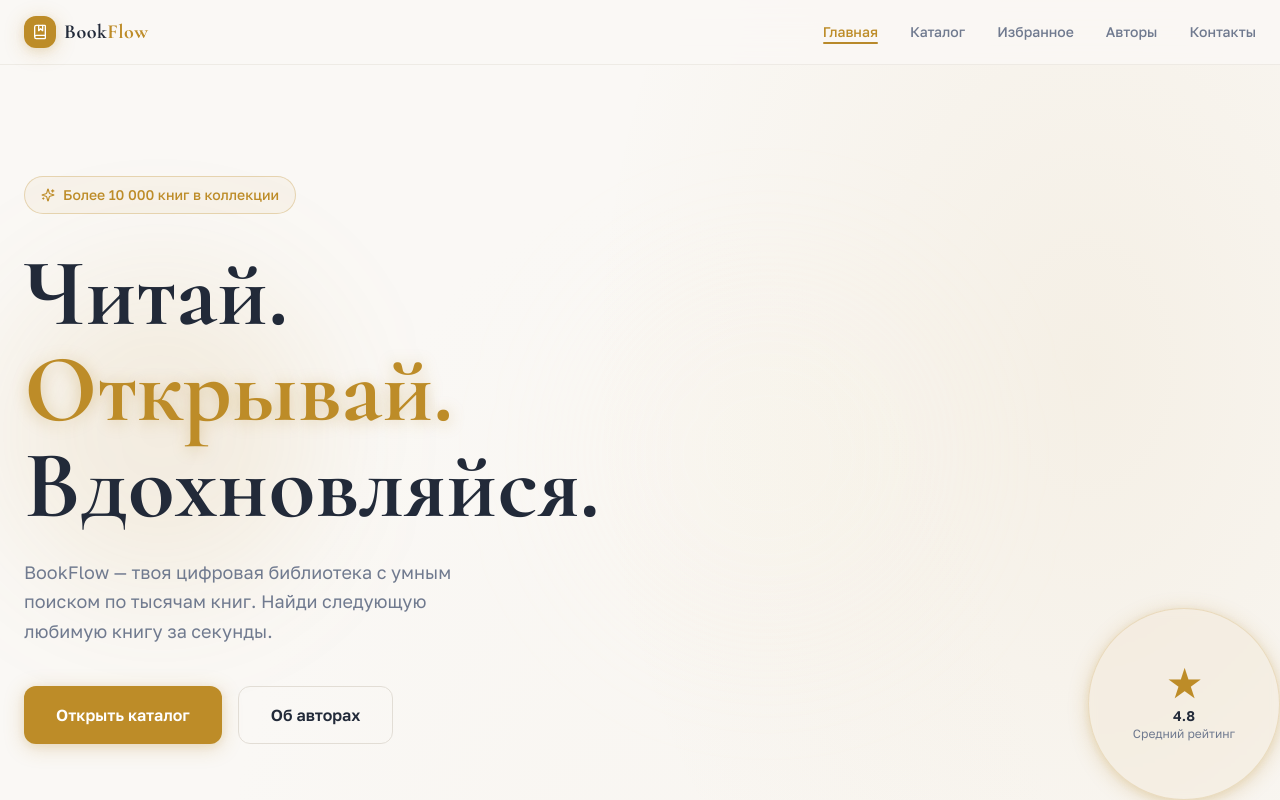
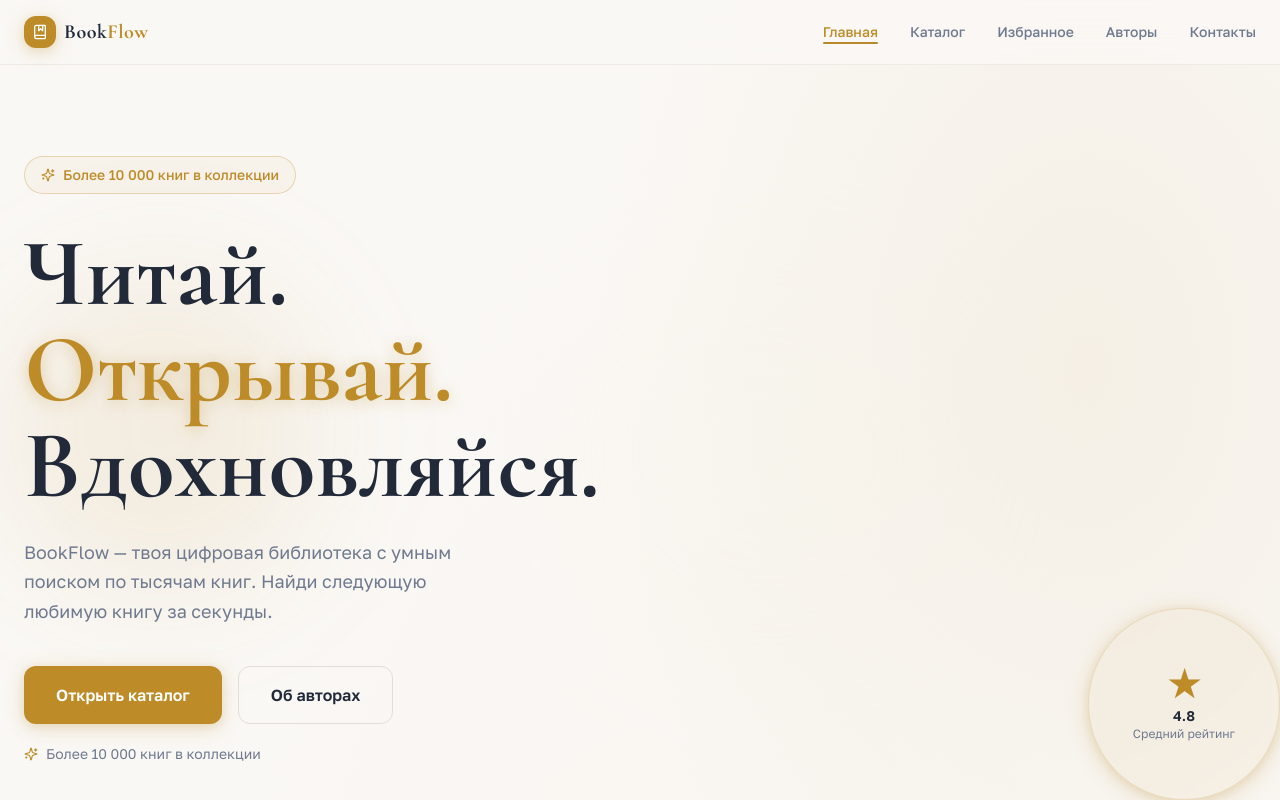
Before and after one commit to pr-poehali-dev/online-library-creation-1, a React (Vite) app: page / in a window 1280 px wide. Shown: the top 800 px of the page. Built offline with nearby package versions, Linux system fonts and the light colour scheme.

Commit message:
feat: add collection info text

```diff
--- a/src/App.tsx
+++ b/src/App.tsx
@@ -164,6 +164,10 @@ export default function App() {
                       Об авторах
                     </button>
                   </div>
+                  <p className="mt-5 flex items-center gap-2 text-muted-foreground text-sm">
+                    <Icon name="Sparkles" size={14} className="text-primary" />
+                    Более 10 000 книг в коллекции
+                  </p>
 
 
                 </div>
```
